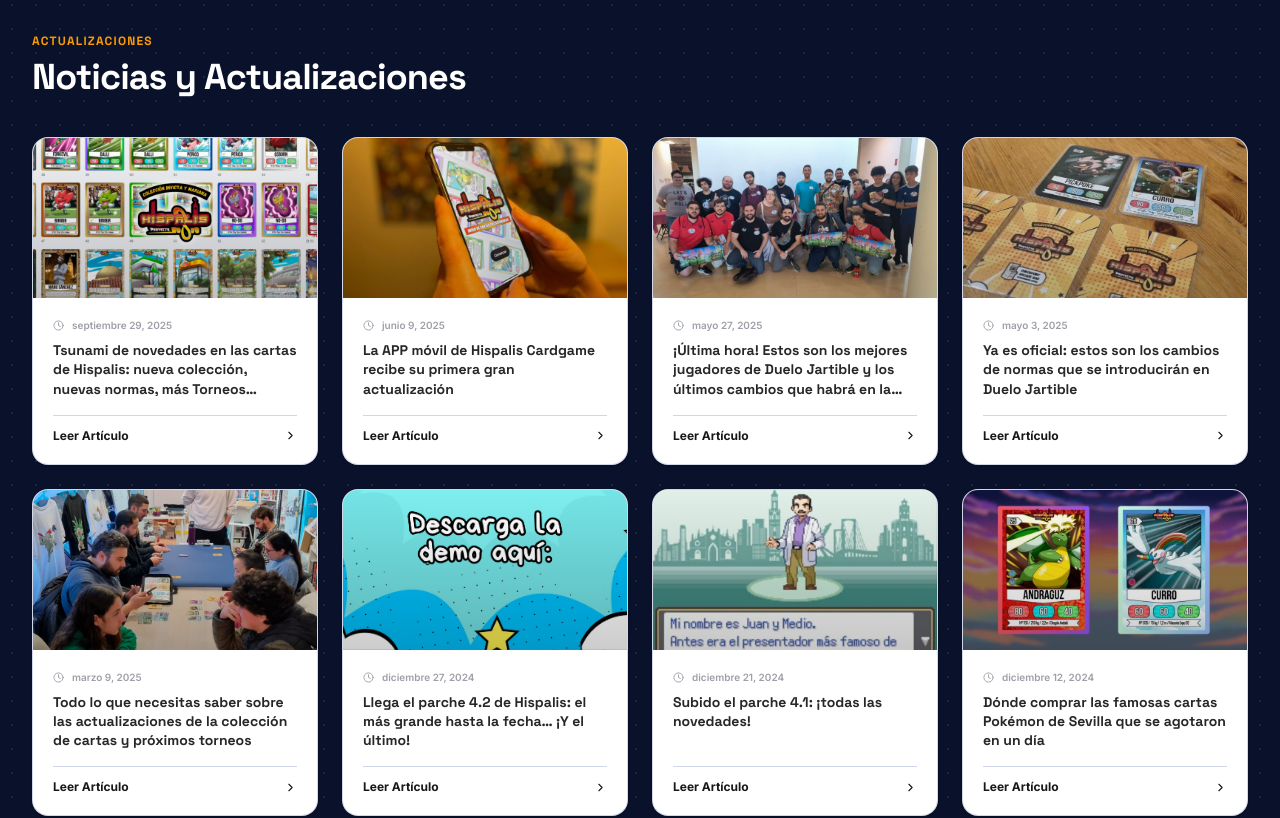
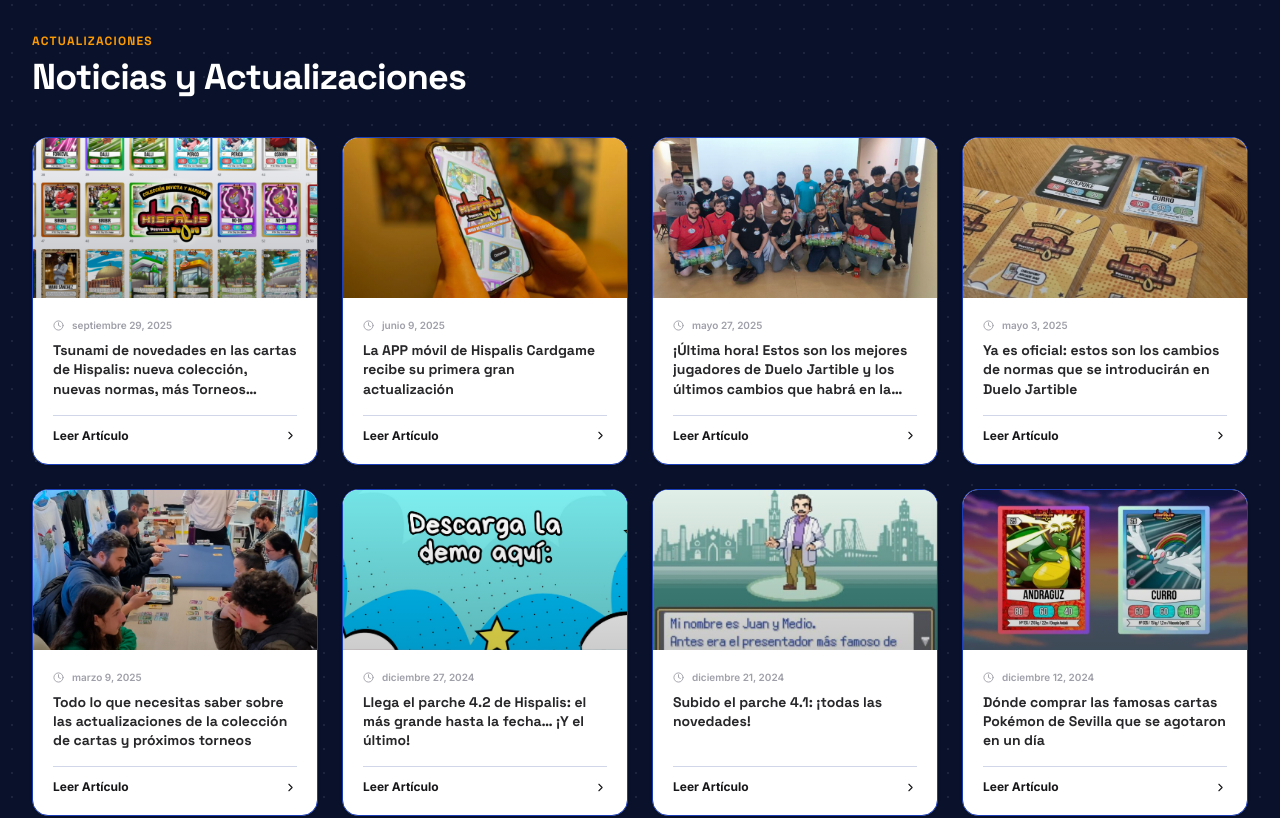
Before and after one commit to antoniopoligonosur/hispalis-nodo, a Next.js app: page / in a window 1280 px wide. Shown: the part 1720-2538 px from the top of the page. Built offline with nearby package versions, Linux system fonts and the light colour scheme.

Commit message:
intensifica colores ui

```diff
--- a/src/app/page.tsx
+++ b/src/app/page.tsx
@@ -601,8 +601,8 @@
                 <article
                   className={`group relative rounded-2xl overflow-hidden border flex flex-col h-full shadow-sm hover:shadow-lg transition-all duration-300 ${
                     isDark
-                      ? "bg-[#0b1226]/80 border-blue-900/40 hover:border-blue-900/60 text-white"
-                      : "bg-white border-blue-900/20 hover:border-blue-900/40 text-zinc-900"
+                      ? "bg-[#0b1226]/80 border-blue-800 hover:border-blue-500 text-white"
+                      : "bg-white border-blue-800 hover:border-blue-500 text-zinc-900"
                   }`}
                 >
                   {/* Cover Image */}
@@ -646,7 +646,7 @@
         className={`py-16 sm:py-24 transition-colors duration-300 ${
           isDark
             ? "bg-gradient-to-b from-[#050506] via-[#09090b] to-[#050506]"
-            : "bg-gradient-to-b from-zinc-50 via-white to-slate-50"
+            : "bg-gradient-to-b from-zinc-100 via-white to-zinc-100"
         }`}
         id="tienda"
       >
```
